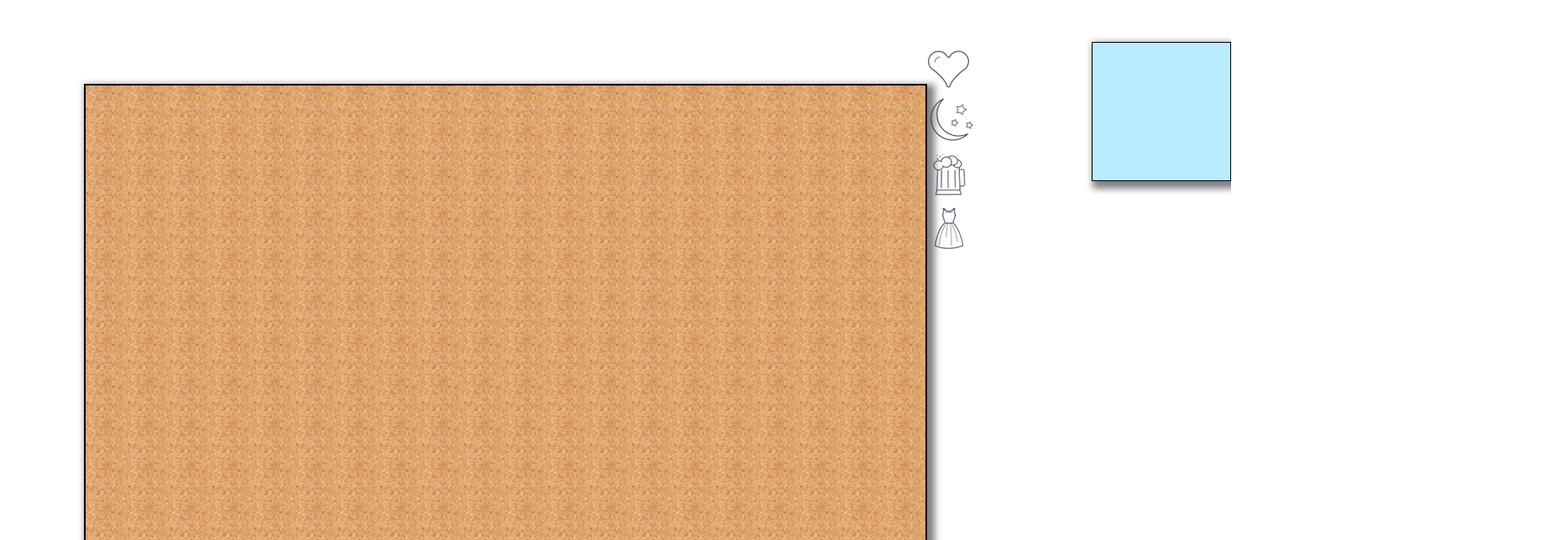
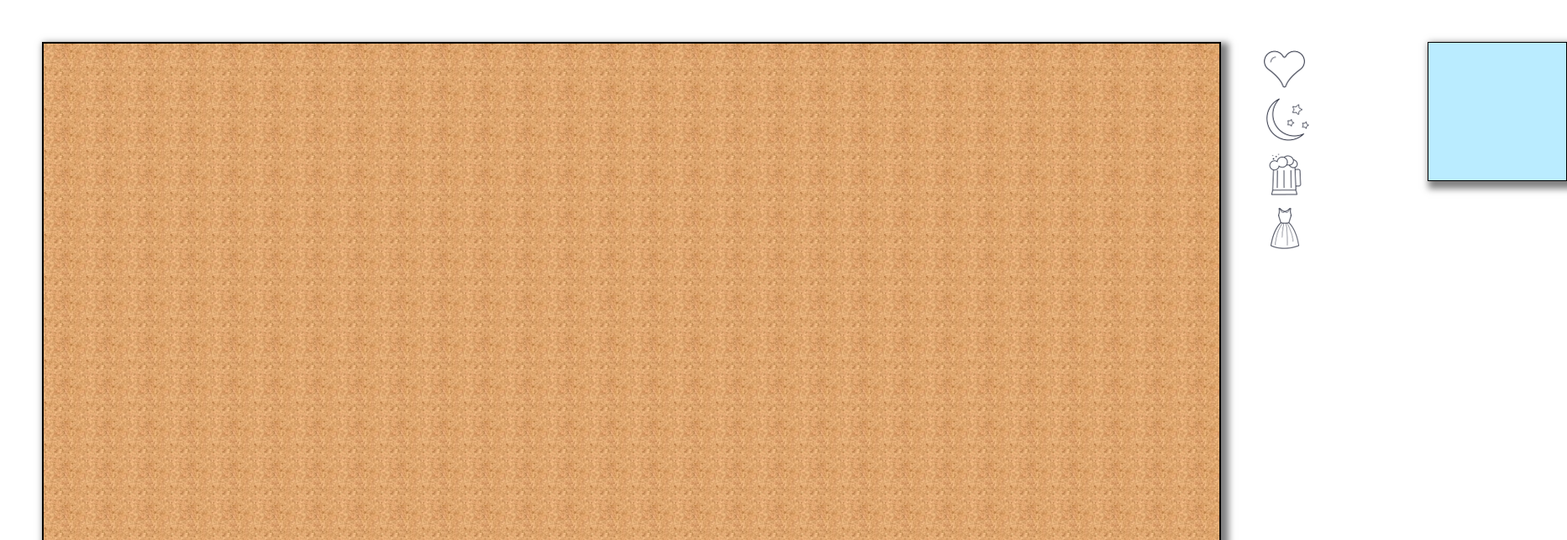
Before and after one commit to poonasp257/storycard, a React (Create React App) app in the folder client/: page / in a window 1280 px wide. Shown: the top 644 px of the page at 84% size, 1866 px wide, since content can reach past the window. Built offline with nearby package versions, Linux system fonts and the light colour scheme.

Commit message:
Update
1. State Component -> Stateless
- Board
- Tile
2. props Parameters 수정
- symbol
- borad
- tile
3. 오브젝트들 위치 수정

```diff
--- a/client/src/App/App.js
+++ b/client/src/App/App.js
@@ -9,14 +9,14 @@
 
 const Symbols = styled.div`
   position: absolute;
+  left: 1500px;
   top: 50px;
-  left: 1100px;
 `;
 
 const ButtonBox = styled.form`
   position: absolute;
-  top: 850px;
-  left: 950px;
+  left: 1500px;
+  top: 880px;
 `;
 
 const Button = styled.button`
@@ -31,12 +31,11 @@
 
 const PostBox = styled.div`
   position: absolute;
+  left: 1700px;
   top: 50px;
-  left: 1300px;
 `;
 
 const Main = styled.div`
-  position: relative;
   user-select: none;
   marigin:auto;
 `;
@@ -104,6 +103,7 @@
 
   Draw = (e) => {
     e.preventDefault();
+
     const condition = Pattern.condition;
     for(let type in condition) {
       if(this.condition.hasOwnProperty(type)) {
@@ -135,20 +135,18 @@
 
   render() {
     let symbols = [];
-
     for(let key in ImageLoader) {
       ImageLoader[key].forEach((image) =>{
         symbols.push(<Symbol
-          image={image} addItem={this.addItem} type={key} key={symbols.length}/>);
+          type={key} image={image} addItem={this.addItem} key={symbols.length}/>);
       });
     }
 
-    //document.addEventListener('mousedown', this.test);
+    //document.addEventListener('mousedown', this.test)
 
     return (
       <Main>
-        <Board row={15} col={20} setItems={this.setItems} items={this.state.items} />
-
+        <Board left={50} top={50} row={17} col={28} items={this.state.items} />
         <ButtonBox>
             <Button onClick={this.Back}>Back</Button>
             <Button onClick={this.Draw}>Draw</Button>
@@ -164,10 +162,4 @@
   }
 }
 
-
 export default App;
-
-
-/*
-
-*/
--- a/client/src/App/components/Board.js
+++ b/client/src/App/components/Board.js
@@ -1,64 +1,64 @@
-import React, { Component } from 'react';
+import React from 'react';
 import styled from 'styled-components';
-import tileImg from '../resources/tile.jpg';
+import * as Utility from '../lib/Utility';
+import tile from '../resources/tile.jpg';
 import DropZone from './DropZone';
 
 const Main = styled.div`
-    position: relative;
+    position: absolute;
     top: ${props => props.rect.top}px;
     left: ${props => props.rect.left}px;
     width: ${props => props.rect.width}px;
     height: ${props => props.rect.height}px;
-    border: solid;
-    border-width: 2px;
+    border: solid 2px;
     box-shadow: 5px 5px 8px 4px rgba(0, 0, 0, 0.5);
 `;
 
-const Background = styled.div`
+const Tile = styled.div`
     float: left;
     line-height: 0px;
 `;
 
-class Board extends Component {
-    constructor(props) {
-        super(props);
+function Board({left, top, row, col, items}) {
+    const offsetX = 50;
+    const offsetY = 50;
+    const rect = {
+        left: left,
+        top: top,
+        width: col * offsetX,
+        height: row * offsetY
+    };
 
-        this.state= {
-            background: [],
-            left: 0,
-            top: 0,
-            width: 0,
-            height: 0,
-        }
+    let convertedItems = Utility.ConvertToHTML(items);
+    return (
+        <DropZone tag="board" rect={rect}>
+            <Main rect={rect}>
+                <Tiles offsetX={offsetX} offsetY={offsetY} row={row} col={col} />
+            </Main>
+            <div dangerouslySetInnerHTML={{ __html: convertedItems }} />
+        </DropZone>
+    );
+}
+
+function Tiles({offsetX, offsetY, row, col}) {
+    let tiles = [];
+    for (let i = 0; i < row * col; ++i) {
+        tiles.push(<img
+            src={tile} width={offsetX} height={offsetY}
+            key={i} alt="tile" draggable="false" />);
     }
 
-    componentWillMount() {
-        const offsetW = 50;
-        const offsetH = 50;
-        const row = this.props.row;
-        const col = this.props.col;
+    return (
+        <Tile>
+            {tiles}
+        </Tile>
+    );
+}
 
-        this.setState({
-            background: [
-                ...this.state.background,
-                <Tile width={offsetW} height={offsetH} row={row} col={col} key={0}/>
-            ],
-            width: col * offsetW,
-            height: row * offsetH,
-        });
+export default Board;
 
-        this.GetObjects();
-    }
 
-    ConvertToHTML = (elements) => {
-        let html = '';
-        elements.map((element) => {
-            return (
-                html += element.outerHTML);
-        })
-
-        return html;
-    }
+/*
 
     GetObjects = async () => {
         //const objects = await this.CallApi();
@@ -67,60 +67,4 @@
 
     CallApi = () => {
     }
-
-    render() {
-        let items = this.ConvertToHTML(this.props.items);
-
-        const rect  = {
-            left: 50,
-            top: 50,
-            width: this.state.width,
-            height: this.state.height
-        };
-
-        return (
-            <DropZone tag="board" rect={rect}>
-                <Main rect={rect}>
-                    {this.state.background}
-                </Main>
-                <div dangerouslySetInnerHTML={{ __html: items }} />
-            </DropZone>
-        );
-    }
-}
-
-class Tile extends Component {
-    state = {
-        tiles: [],
-        offsetWidth: this.props.width,
-        offsetHeihgt: this.props.height,
-        row: this.props.row,
-        col: this.props.col
-    }
-
-    componentWillMount() {
-        this.CreateTile();
-    }
-
-    CreateTile = () => {
-        let temp = [];
-        const offsetW  = this.state.offsetWidth;
-        const offsetH  = this.state.offsetHeihgt;
-        const size = this.state.row * this.state.col;
-
-        for(let i = 0; i < size; ++i) {
-            temp.push(<img src={tileImg} width={offsetW} height={offsetH} key={i} alt="tile" draggable="false" />);
-        }
-        this.setState({ tiles: temp });
-    }
-
-    render() {
-        return (
-            <Background>
-                {this.state.tiles}
-            </Background>
-        );
-    }
-}
-
-export default Board;
+*/
--- a/client/src/App/components/Draggable.js
+++ b/client/src/App/components/Draggable.js
@@ -45,12 +45,9 @@
         this.dragElem.style["top"] = `${this.fixedY}px`;
         this.dragElem.style["right"] = `${this.fixedX + this.offsetX}px`;
         this.dragElem.style["bottom"] = `${this.fixedY + this.offsetY}px`;
-
-        console.log(this.dragElem.style["left"])
     };
 
     GetRects = (targets) => {
-        console.log(targets[0]);
         return (
             Object.keys(targets).map((key) => {
                 const width = parseInt(targets[key].style["width"]);
@@ -73,9 +70,9 @@
     }
 
     Overlap = (lhs, rhs) => {
-        return !(
-            lhs.top > rhs.bottom || lhs.right < rhs.left ||
-            lhs.bottom < rhs.top || lhs.left > rhs.right
+        return (
+            lhs.left < rhs.right && lhs.top < rhs.bottom  &&
+            lhs.right > rhs.left && lhs.bottom > rhs.top
         );
     }
 
@@ -150,7 +147,6 @@
             if (this.IsContaining(targetRects[i], dragRect)) {
                 const otherObj = targets[i].getElementsByClassName("draggable");
                 const objRects = this.GetRects(otherObj);
-
                 for(let rect of objRects) {
                     if(this.Overlap(rect, dragRect)) return false;
                 }
--- a/client/src/App/components/DropZone.js
+++ b/client/src/App/components/DropZone.js
@@ -1,18 +1,10 @@
 import React from 'react';
 import PropTypes from 'prop-types';
 
-function DropZone(props) {
-    const content = props.children;
-    const style = {
-      position: 'relative',
-      left: props.rect.left,
-      top: props.rect.top,
-      width: props.rect.width,
-      height: props.rect.height
-    };
-
+function DropZone({tag, rect, children}) {
+    const content = children;
     return (
-      <div className={props.tag} style={style}>
+      <div className={tag} style={rect}>
         {content}
       </div>
     );
--- a/client/src/App/components/PostIt.js
+++ b/client/src/App/components/PostIt.js
@@ -36,7 +36,6 @@
     OnChange = (e) => {
 
         let items = this.props.items.slice();
-        console.log(items);
         for(let item of items) {
             if(item.id !== e.target.closest('div').id) continue;
 
@@ -45,7 +44,7 @@
                 text.value = e.target.value;
                 text.innerHTML = e.target.value;
                 this.setState({
-                    type: 'A'
+                    type: 'D'
                 });
             }
             break;
--- a/client/src/App/components/Symbol.js
+++ b/client/src/App/components/Symbol.js
@@ -7,10 +7,10 @@
     height: 60px;
 `;
 
-function Symbol(props) {
+function Symbol({type, image, addItem}) {
     return (
-    <Draggable tag="board" addItem={props.addItem}>
-        <Content src={props.image} alt="symbol" className={props.type}/>
+    <Draggable tag="board" addItem={addItem}>
+        <Content src={image} alt="symbol" className={type}/>
     </Draggable>
     );
 }
--- /dev/null
+++ b/client/src/App/lib/Utility.js
@@ -0,0 +1,9 @@
+export function ConvertToHTML(elements) {
+    let html = '';
+    elements.map((element) => {
+        return (
+            html += element.outerHTML);
+    })
+
+    return html;
+}
```
